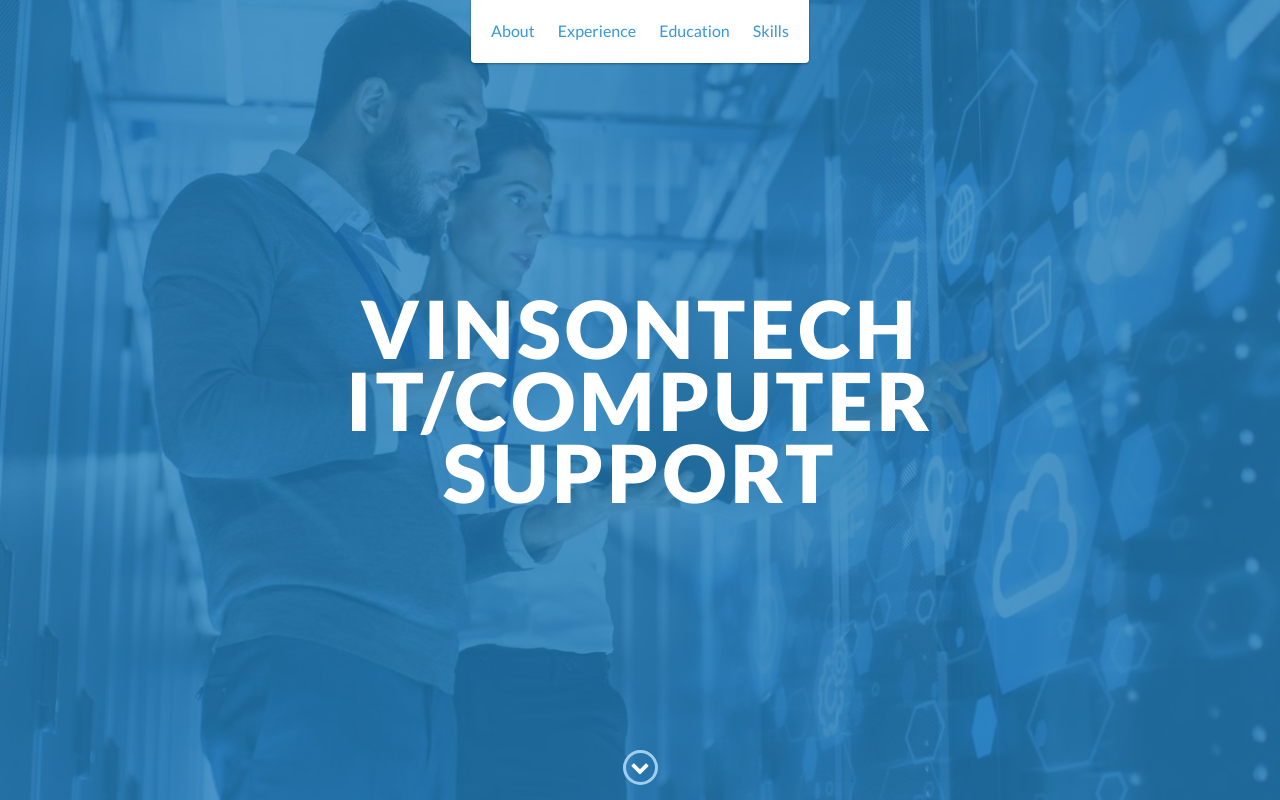
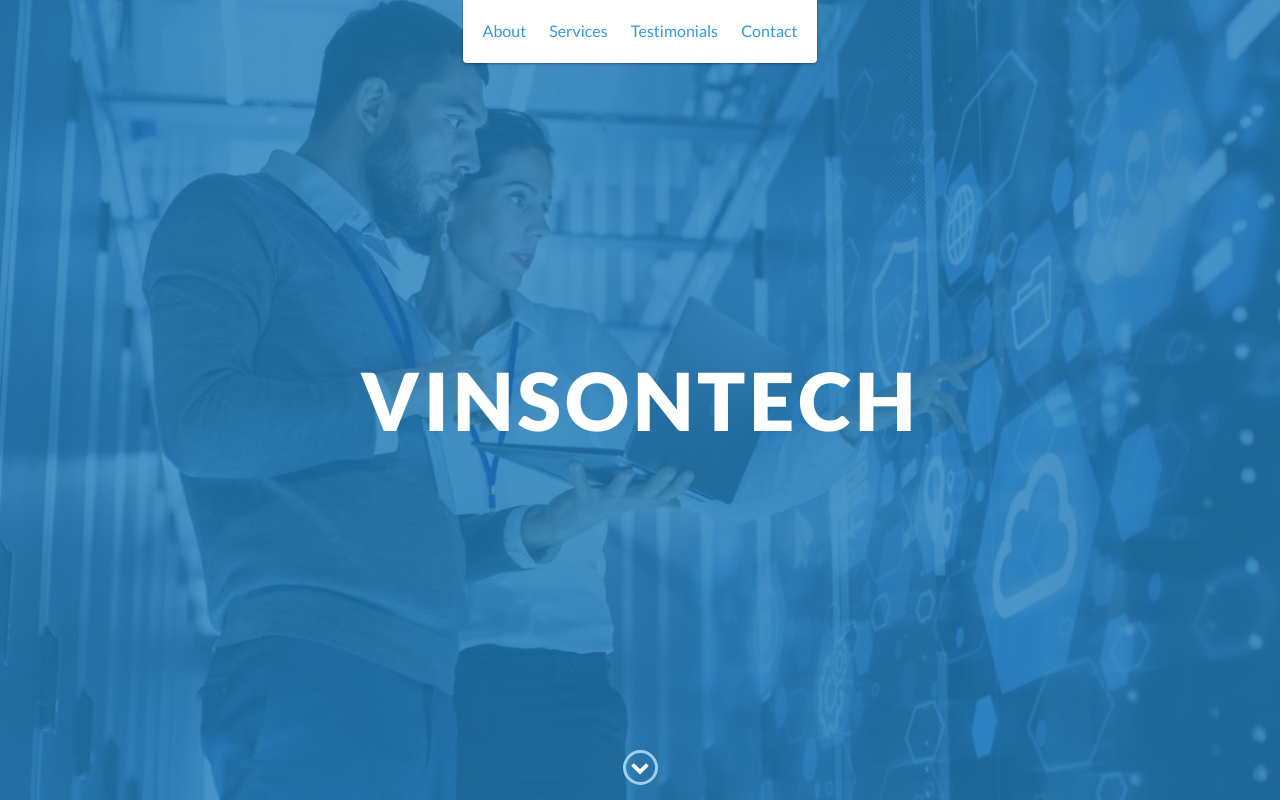
Before and after one commit to vinsonittech/vinsontech, a website: page index.html in a window 1280 px wide. Shown: the top 800 px of the page. Drawn offline with nearby package versions, Linux system fonts and the light colour scheme.

Commit message:
Update index.html

```diff
--- a/index.html
+++ b/index.html
@@ -27,14 +27,14 @@
             <li>
                 <a href="#about">About</a>
             </li>
-            <li>
-                <a href="#experience">Experience</a>
+			<li>
+                <a href="#services">Services</a>
             </li>
             <li>
-                <a href="#education">Education</a>
+                <a href="#testimonials">Testimonials</a>
             </li>
             <li>
-                <a href="#skills">Skills</a>
+                <a href="#contact">Contact</a>
             </li>
         </ul>
     </header>
@@ -42,7 +42,7 @@
 
     <div id="lead">
         <div id="lead-content">
-            <h1>VinsonTech IT/Computer Support</h1>
+            <h1>VinsonTech</h1>
         </div>
         <!-- End #lead-content -->
 
```
